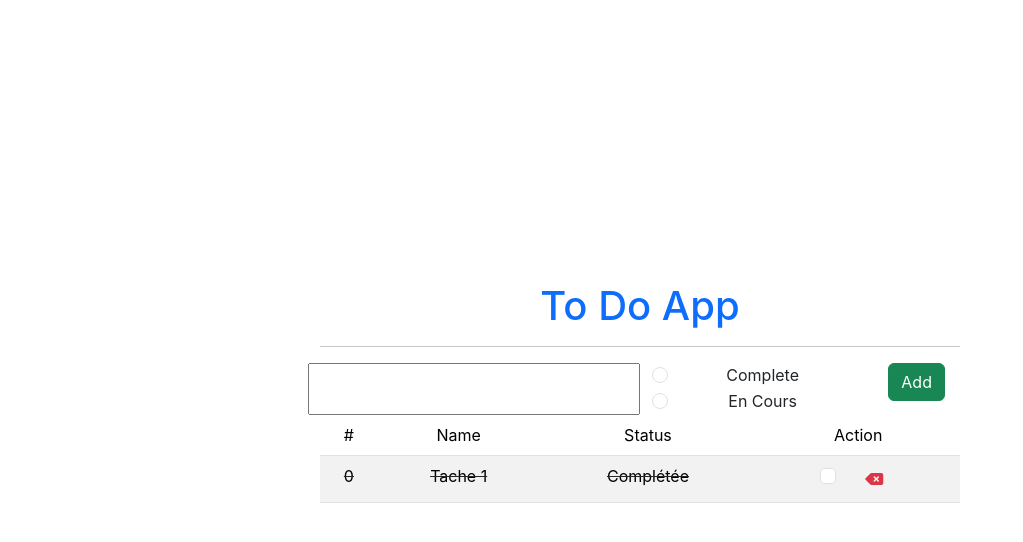
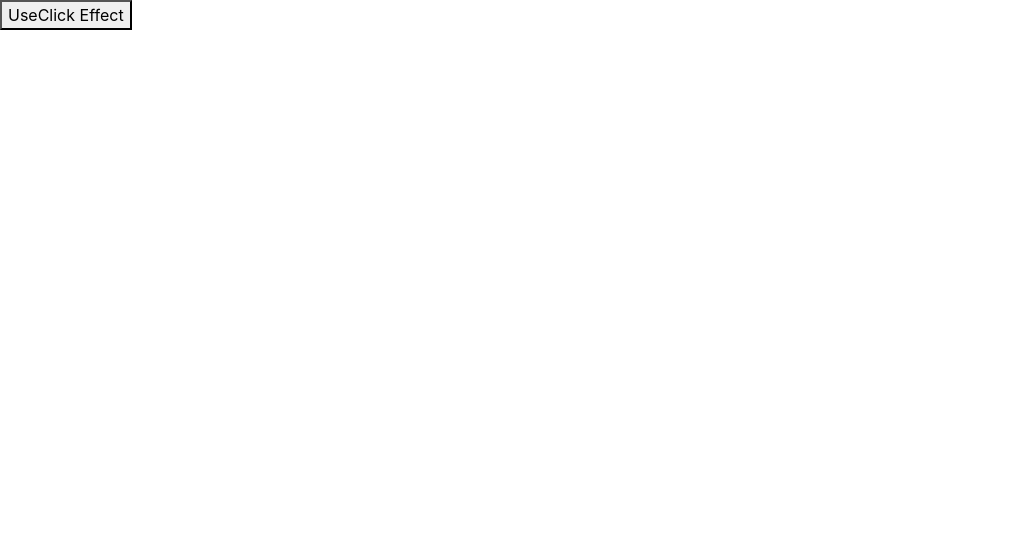
Before and after one commit to ZAKARIA-BEN-JEDDI/tutoriel, a React (Create React App) app: page / in a window 1280 px wide. Shown: the top 542 px of the page, without its empty margins (0-1023 px from the left). Built offline with nearby package versions, Linux system fonts and the light colour scheme.

Commit message:
useCallback Hook

```diff
--- a/src/index.js
+++ b/src/index.js
@@ -15,12 +15,14 @@ import MonsterFormulaire from './Formulaire/MonsterFormulaire';
 import App from './Router/App';
 import Calculator from './practice/calculator/Calculator';
 import Todolist from './practice/todolist/todolist';
+import Usecallback from './usecallbackhook/usecallback'
 
 const root = ReactDOM.createRoot(document.getElementById('root'));
 // const players = ['Mbappe','Vini','Rodrygo','Diaz','Endrik'];
 root.render(
   <React.StrictMode>
-    <Todolist/>
+    <Usecallback/>
+    {/* <Todolist/> */}
     {/* <Calculator/> */}
     {/* <App/> */}
     {/* <MonsterFormulaire/> */}
--- /dev/null
+++ b/src/usecallbackhook/usecallback.jsx
@@ -0,0 +1,13 @@
+import React  , {useCallback} from 'react';
+export default function Usecallback(){
+  const handelcklick = useCallback(() =>{
+    const a = 2 ;
+    const b = 10 ;
+    console.log(a+b)
+  })
+  return (
+    <div>
+      <button onClick={handelcklick}>UseClick Effect</button>
+    </div>
+  )
+}
```
Also changed, not shown: 1 other file (tests, documents, lock files or other folders).
